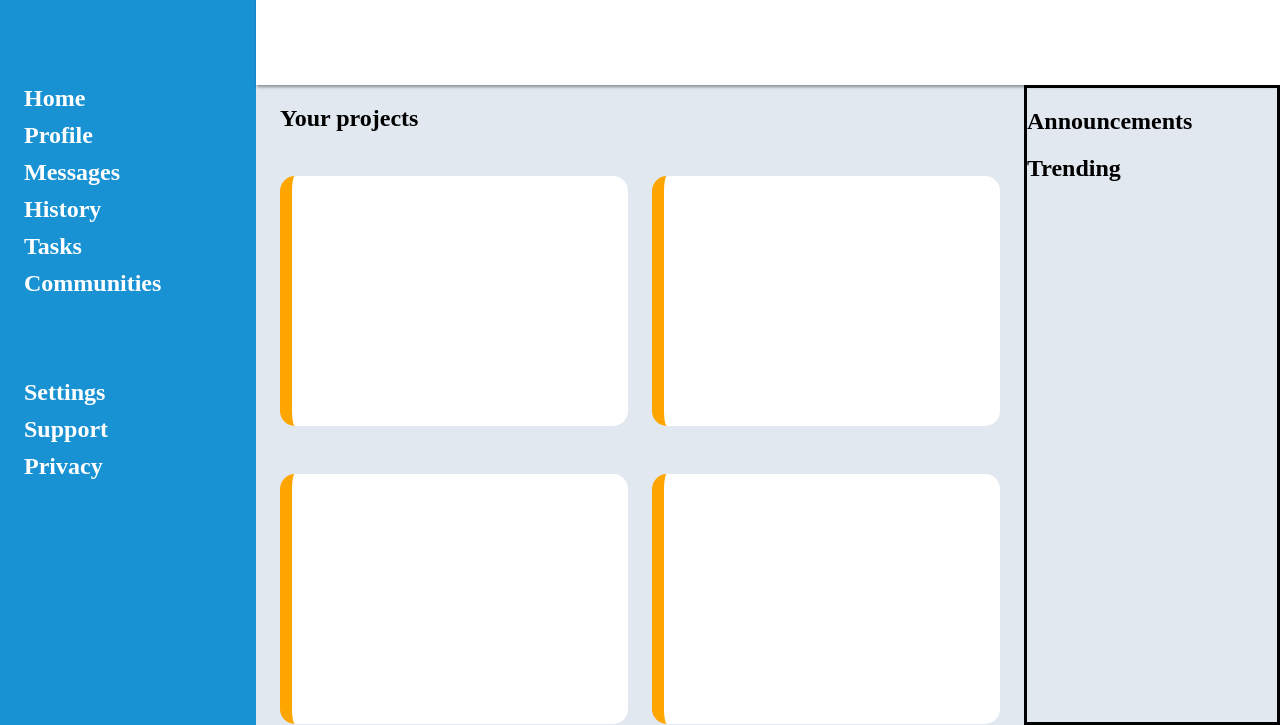
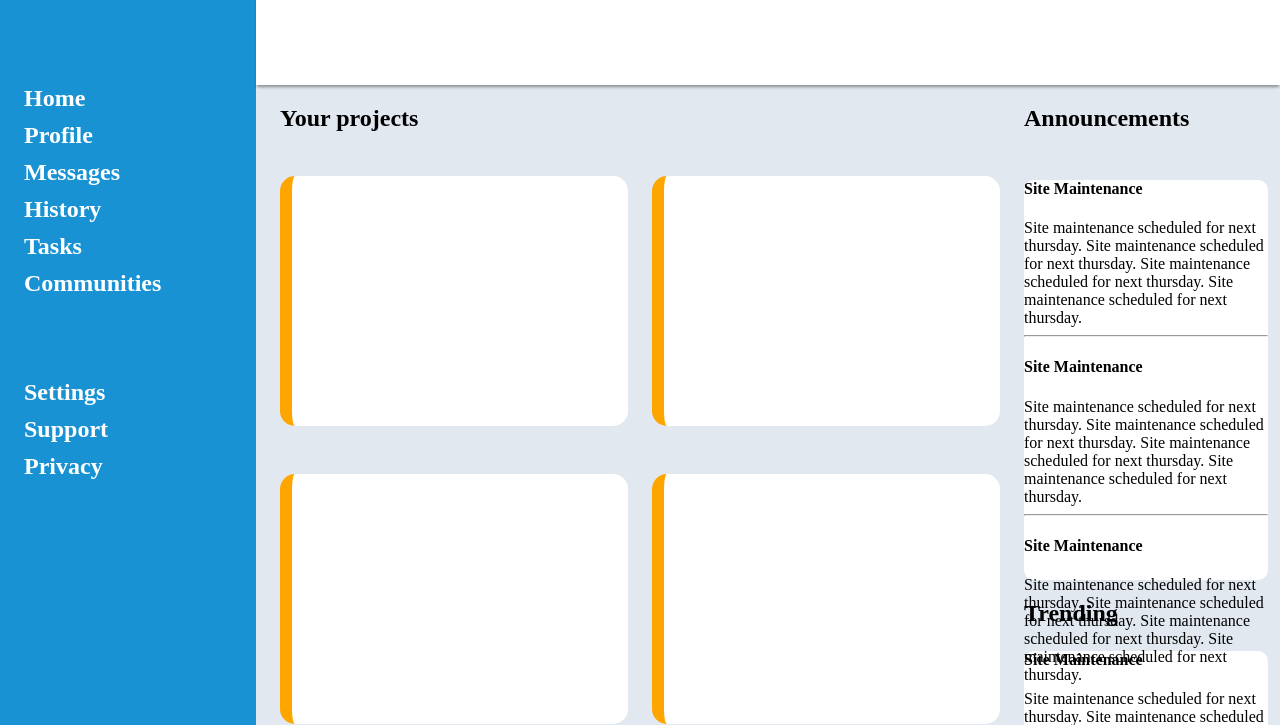
Before and after one commit to AnthonyHeinrichs/odin-grid-dashboard, a plain HTML site: page index.html in a window 1280 px wide. Shown: the part 75-800 px from the top of the page. Drawn offline with Linux system fonts and the light colour scheme.

Commit message:
Added design for additional content cards

```diff
--- a/index.html
+++ b/index.html
@@ -40,8 +40,50 @@
       </div>
     </div>
     <div class="additionalContent">
-      <h2>Announcements</h2>
-      <h2>Trending</h2>
+      <h2 class="announcementsTitle">Announcements</h2>
+      <div class="additionalCard">
+        <div>
+          <h4>Site Maintenance</h4>
+          <p>
+            Site maintenance scheduled for next thursday.
+            Site maintenance scheduled for next thursday.
+            Site maintenance scheduled for next thursday.
+            Site maintenance scheduled for next thursday.
+          </p>
+        </div>
+        <hr>
+        <div>
+          <h4>Site Maintenance</h4>
+          <p>
+            Site maintenance scheduled for next thursday.
+            Site maintenance scheduled for next thursday.
+            Site maintenance scheduled for next thursday.
+            Site maintenance scheduled for next thursday.
+          </p>
+        </div>
+        <hr>
+        <div>
+          <h4>Site Maintenance</h4>
+          <p>
+            Site maintenance scheduled for next thursday.
+            Site maintenance scheduled for next thursday.
+            Site maintenance scheduled for next thursday.
+            Site maintenance scheduled for next thursday.
+          </p>
+        </div>
+      </div>
+      <h2 class="trendingTitle">Trending</h2>
+      <div class="additionalCard">
+        <div>
+          <h4>Site Maintenance</h4>
+          <p>
+            Site maintenance scheduled for next thursday.
+            Site maintenance scheduled for next thursday.
+            Site maintenance scheduled for next thursday.
+            Site maintenance scheduled for next thursday.
+          </p>
+        </div>
+      </div>
     </div>
   </div>
 </body>
--- a/style.css
+++ b/style.css
@@ -88,6 +88,21 @@ p {
 
 .additionalContent {
   background-color: #E2E8F0;
-  border: solid black;
   grid-area: 3 / 9 / 11 / 11
 }
+
+.announcementsTitle {
+ margin-bottom: 48px;
+}
+
+.trendingTitle {
+  margin-bottom: 24px;
+}
+
+.additionalCard {
+  background-color: white;
+  height: 400px;
+  margin-right: 12px;
+  margin-top: 24px;
+  border-radius: 10px;
+}
```
